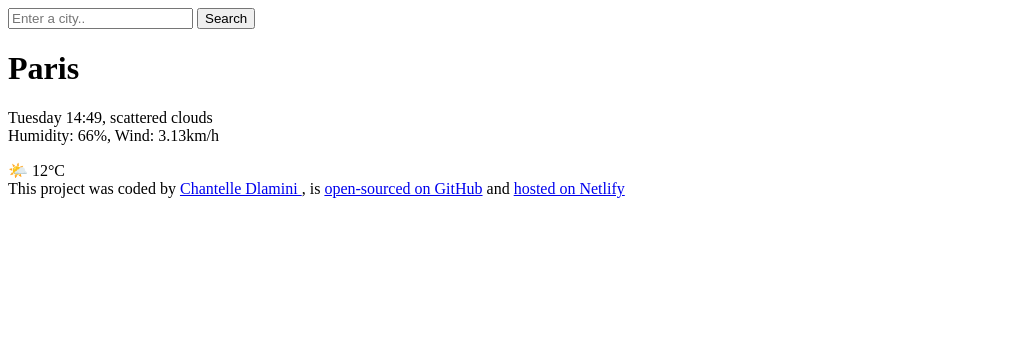
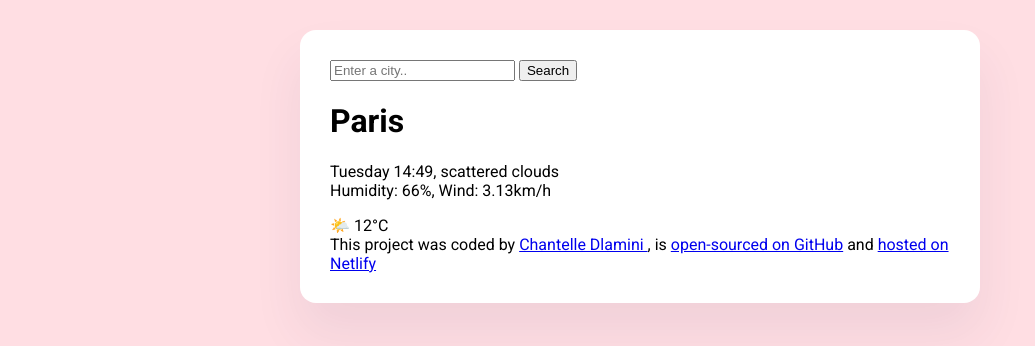
Before and after one commit to elletaro/cat-weather-app, a plain HTML site: page index.html in a window 1280 px wide. Shown: the whole page, without its empty margins (0-1035 px from the left). Drawn offline with Linux system fonts and the light colour scheme.

Commit message:
added main container and style

```diff
--- a/index.html
+++ b/index.html
@@ -3,9 +3,14 @@
   <head>
     <meta charset="UTF-8" />
     <meta name="viewport" content="width=device-width, initial-scale=1.0" />
+    <link rel="preconnect" href="https://fonts.googleapis.com">
+<link rel="preconnect" href="https://fonts.gstatic.com" crossorigin>
+<link href="https://fonts.googleapis.com/css2?family=Roboto:ital,wght@0,100;0,300;0,400;0,500;0,700;0,900;1,100;1,300;1,400;1,500;1,700;1,900&display=swap" rel="stylesheet">
+    <link rel="stylesheet" href="src/style.css" />
     <title>Cat Weather</title>
   </head>
   <body>
+    <div class="weather-app">
       <header>
         <form>
           <input type="search" placeholder="Enter a city.." required />
@@ -37,5 +42,6 @@
           >hosted on Netlify</a
         >
       </footer>
+    </div>
   </body>
 </html>
--- /dev/null
+++ b/src/style.css
@@ -0,0 +1,13 @@
+body {
+  background-color: #ffdee3;
+  font-family: "Roboto", sans-serif;
+}
+
+.weather-app {
+  background: white;
+  max-width: 620px;
+  margin: 30px auto;
+  box-shadow: 0 30px 50px rgba(65, 50, 100, 0.08);
+  padding: 30px;
+  border-radius: 16px;
+}
```
Lines whose indentation alone changed are shown as unchanged.
